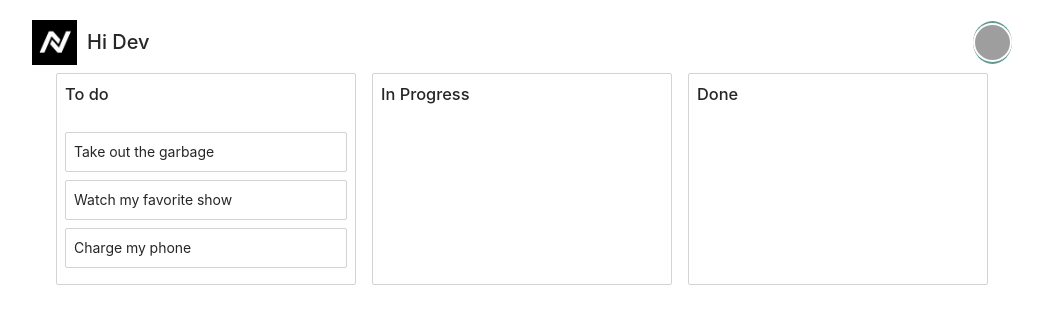
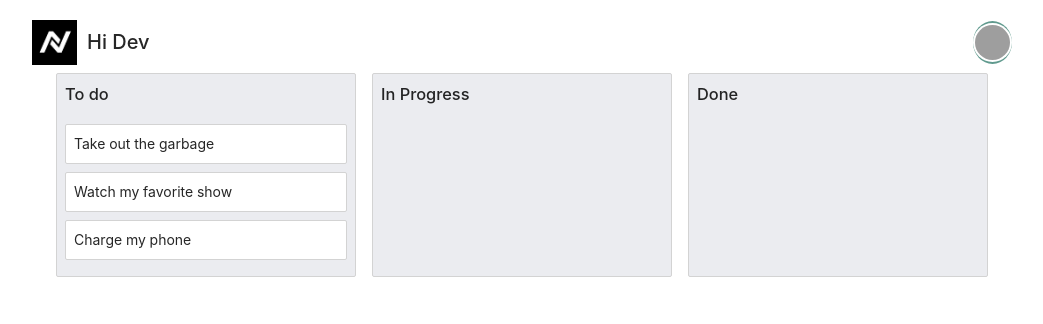
Before and after one commit to nghialamngoc/hi-dev, a React (Create React App) app: page / in a window 1280 px wide. Shown: the top 324 px of the page, without its empty margins (118-1161 px from the left). Built offline with nearby package versions, Linux system fonts and the light colour scheme; grey boxes are pictures that could not be loaded.

Commit message:
[Nghia] implement todo page v2

```diff
--- a/src/App.css
+++ b/src/App.css
@@ -3,8 +3,12 @@
   padding: 0;
 }
 
+.app {
+  min-height: 100vh;
+  display: flex;
+  flex-direction: column;
+}
+
 .app-content {
-  display: flex;
-  align-items: center;
-  justify-content: center;
+  flex-grow: 1;
 }
--- a/src/Components/Header/header.scss
+++ b/src/Components/Header/header.scss
@@ -5,6 +5,7 @@
   align-items: center;
   justify-content: space-between;
   padding: 20px 150px 0 150px;
+  height: 65px;
   .header-left {
     .header-left__logo {
       img {
--- a/src/Pages/TodoPage/components/Column/column.scss
+++ b/src/Pages/TodoPage/components/Column/column.scss
@@ -5,8 +5,10 @@
   min-width: 300px;
   display: flex;
   flex-direction: column;
+  background-color: #EBECF0;
   .column-title {
     padding: 8px;
+    margin: 0;
   }
   .column-tasks {
     padding: 8px;
--- a/src/Pages/TodoPage/components/Column/index.jsx
+++ b/src/Pages/TodoPage/components/Column/index.jsx
@@ -1,22 +1,34 @@
 import React from 'react'
-import { Droppable } from 'react-beautiful-dnd'
-import Task from '../Task'
+import { Droppable, Draggable } from 'react-beautiful-dnd'
+import InnerTask from '../InnerTask'
 import './column.scss'
 
-export default function Column(props) {
+const Column = function (props) {
   return (
-    <div className="column-container">
-      <h3 className="column-title">{props.column.title}</h3>
-      <Droppable droppableId={props.column.id}>
+    <Draggable draggableId={props.column.id} index={props.index}>
+      {
+        (provided) => (
+          <div
+            className="column-container"
+            {...provided.draggableProps}
+            ref={provided.innerRef}
+          >
+            <h3
+              className="column-title"
+              {...provided.dragHandleProps}
+            >
+              {props.column.title}
+            </h3>
+            <Droppable droppableId={props.column.id} type="task">
               {
                 (provided, snapshot) => (
                   <div
                     className={
-                snapshot.isDraggingOver ? 'column-tasks draggingOver': snapshot.draggingFromThisWith ? 'column-tasks draggingOverColumn' : 'column-tasks'}
+                      snapshot.isDraggingOver ? 'column-tasks draggingOver' : snapshot.draggingFromThisWith ? 'column-tasks draggingOverColumn' : 'column-tasks'}
                     ref={provided.innerRef}
                     {...provided.droppableProps}
                   >
-              { props.tasks.map((task, index) => <Task key={task.id} task={task} index={index}></Task>) }
+                    <InnerTask tasks={props.tasks}></InnerTask>
                     {provided.placeholder}
                   </div>
                 )
@@ -25,3 +37,8 @@ export default function Column(props) {
           </div>
         )
       }
+    </Draggable>
+  )
+}
+
+export default React.memo(Column);
--- /dev/null
+++ b/src/Pages/TodoPage/components/InnerTask/index.jsx
@@ -0,0 +1,14 @@
+import React from 'react'
+import Task from '../Task'
+
+const InnerTask = function (props) {
+  return (
+    <div>
+      {
+        props.tasks.map((task, index) => <Task key={task.id} task={task} index={index}></Task>)
+      }
+    </div>
+  )
+}
+
+export default React.memo(InnerTask);
--- a/src/Pages/TodoPage/index.jsx
+++ b/src/Pages/TodoPage/index.jsx
@@ -1,16 +1,15 @@
 import React from 'react'
 import { useState } from 'react';
-import { DragDropContext } from 'react-beautiful-dnd';
+import { DragDropContext, Droppable } from 'react-beautiful-dnd';
 import Column from './components/Column';
 import initialData from './initial-data'
 import './todoPage.scss'
 
 export default function TodoPage() {
   const [todoData, setTodoData] = useState(initialData)
-
   const onDragEnd = result => {
-    const { destination, source, draggableId } = result;
-    if ( !destination ) {
+    const { destination, source, draggableId, type } = result;
+    if (!destination) {
       return;
     }
     if (
@@ -19,8 +18,19 @@ export default function TodoPage() {
     ) {
       return;
     }
-
-    if ( source.droppableId === destination.droppableId ) {
+    if (type === 'column') {
+      const fromIndex = source.index;
+      const toIndex = destination.index;
+      const newOrderColumn = Array.from(todoData.columnOrder)
+      newOrderColumn.splice(fromIndex, 1);
+      newOrderColumn.splice(toIndex, 0, draggableId);
+      setTodoData({
+        ...todoData,
+        columnOrder: newOrderColumn
+      })
+      return;
+    } else {
+      if (source.droppableId === destination.droppableId) {
         // dragg and drop in same column
         const column = todoData.columns[source.droppableId];
         const newTaskIds = Array.from(column.taskIds);
@@ -71,19 +81,31 @@ export default function TodoPage() {
         }
         setTodoData(newToDoData);
       }
+    }
+  }
 
-  }
   return (
-    <div className="todo-container">
     <DragDropContext onDragEnd={onDragEnd}>
-        {todoData.columnOrder.map(columnId => {
+      <Droppable droppableId="all-columns" direction="horizontal" type="column">
+        {(provided) => (
+          <div
+            className="todo-container"
+            ref={provided.innerRef}
+            {...provided.droppableProps}
+          >
+            {
+              todoData.columnOrder.map((columnId, index) => {
                 // get column data
                 const column = todoData.columns[columnId];
                 // get task of column
                 const tasks = column.taskIds.map(taskId => todoData.tasks[taskId]);
-          return <Column key={column.id} column={column} tasks={tasks}></Column>
-        })}
+                return <Column key={column.id} column={column} tasks={tasks} index={index}></Column>
+              }
+              )}
+            { provided.placeholder}
+          </div>
+        )}
+      </Droppable>
     </DragDropContext>
-    </div>
   )
 }
--- a/src/Pages/TodoPage/todoPage.scss
+++ b/src/Pages/TodoPage/todoPage.scss
@@ -1,3 +1,4 @@
 .todo-container {
   display: flex;
+  justify-content: center;
 }
```
Lines whose indentation alone changed are shown as unchanged.
